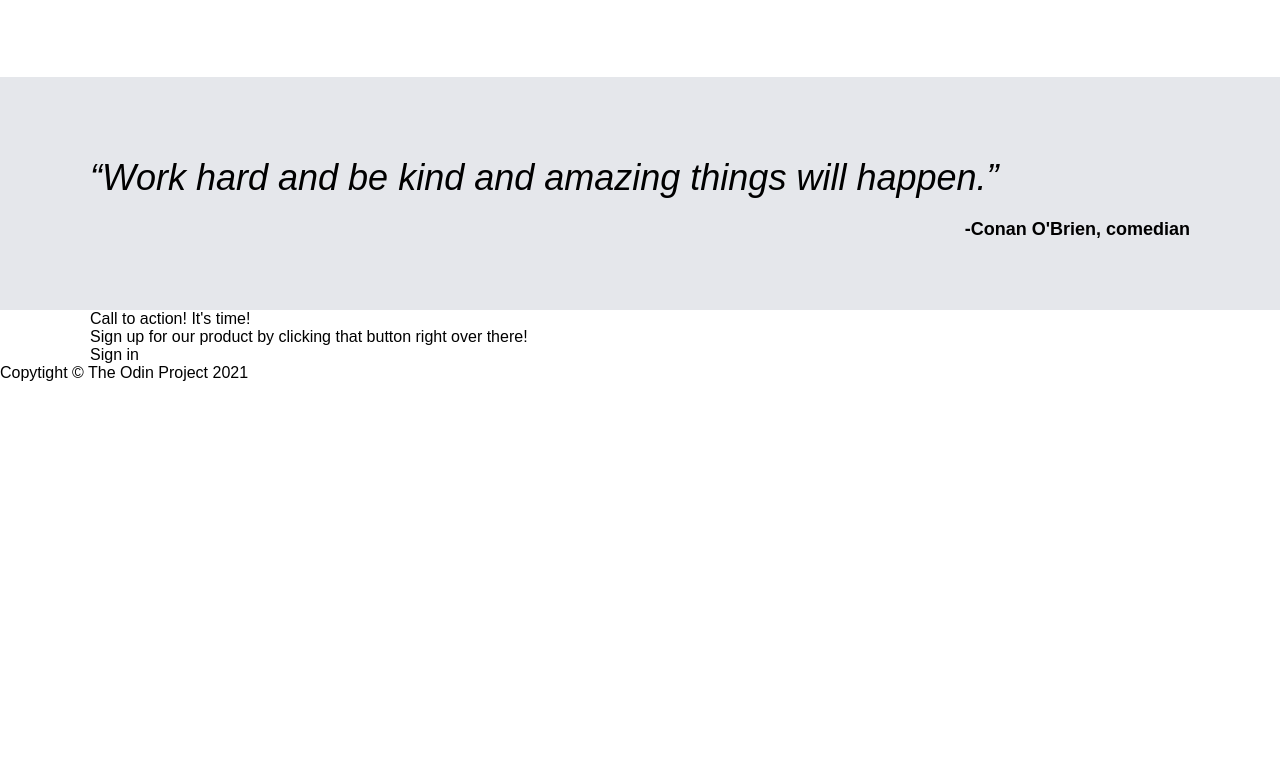
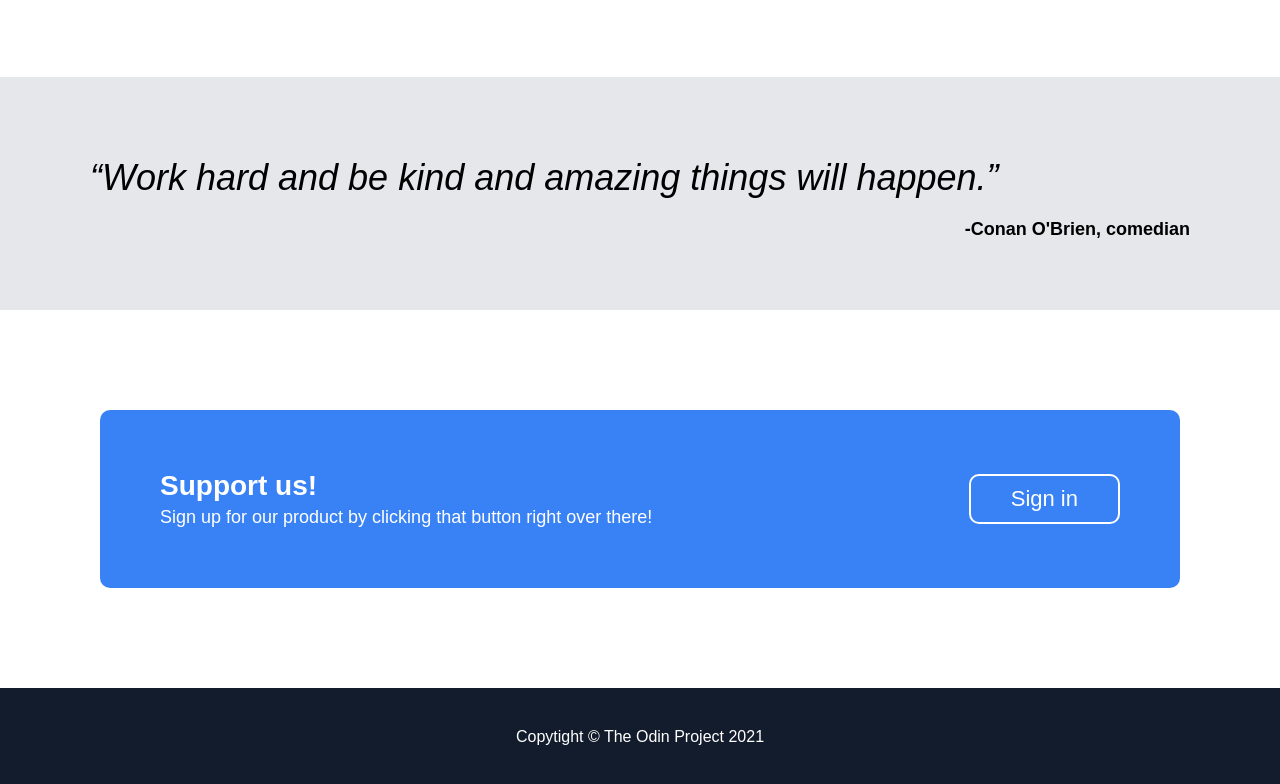
Before and after one commit to romaleks/landing-page, a plain HTML site: page index.html in a window 1280 px wide. Shown: the part 1245-2029 px from the top of the page. Before the commit the page ends 1627 px from the top, so only its background shows below. Drawn offline with Linux system fonts and the light colour scheme.

Commit message:
Style footer of the site

```diff
--- a/index.html
+++ b/index.html
@@ -12,7 +12,7 @@
       <div class="header">
          <div class="container">
             <div class="header__row">
-               <a href="#" class="header__logo"></a>
+               <a href="https://github.com/romaleks" class="header__logo"></a>
                <ul class="header__menu">
                   <li class="header__link">Home</li>
                   <li class="header__link">About</li>
@@ -67,7 +67,7 @@
       <div class="container">
          <div class="sign-up__block">
             <div class="sign-up__text">
-               <div class="sign-up__title">Call to action! It's time!</div>
+               <div class="sign-up__title">Support us!</div>
                <div class="sign-up__subtitle">Sign up for our product by clicking that button right over there!</div>
             </div>
             <div class="sign-up__btn">Sign in</div>
--- a/style.css
+++ b/style.css
@@ -107,6 +107,11 @@ ul {
    background-color: #2d68c7;
 }
 
+.about__btn:active {
+   background-color: #fff;
+   color: #3882f6;
+}
+
 .information {
    text-align: center;
    padding: 40px 0 80px;
@@ -160,3 +165,50 @@ ul {
    font-weight: 900;
    margin: 20px 0px 0px 0px;
 }
+
+.sign-up {
+   padding: 100px;
+}
+
+.sign-up__block {
+   background-color: #3882f6;
+   padding: 60px;
+   border-radius: 10px;
+   display: flex;
+   align-items: center;
+   justify-content: space-between;
+}
+.sign-up__text {
+   color: #fff;
+   font-size: 18px;
+}
+.sign-up__title {
+   font-weight: bold;
+   font-size: 28px;
+   margin: 0px 0px 5px 0px;
+}
+.sign-up__btn {
+   color: #fff;
+   font-size: 22px;
+   border: 2px solid #fff;
+   border-radius: 10px;
+   padding: 10px 40px;
+}
+
+.sign-up__btn:hover {
+   background-color: #2d68c7;
+}
+
+.sign-up__btn:active {
+   background-color: #fff;
+   color: #3882f6;
+}
+
+.footer {
+   padding: 40px;
+   background-color: #131c2c;
+   text-align: center;
+}
+.footer__text {
+   color: #fff;
+}
```
